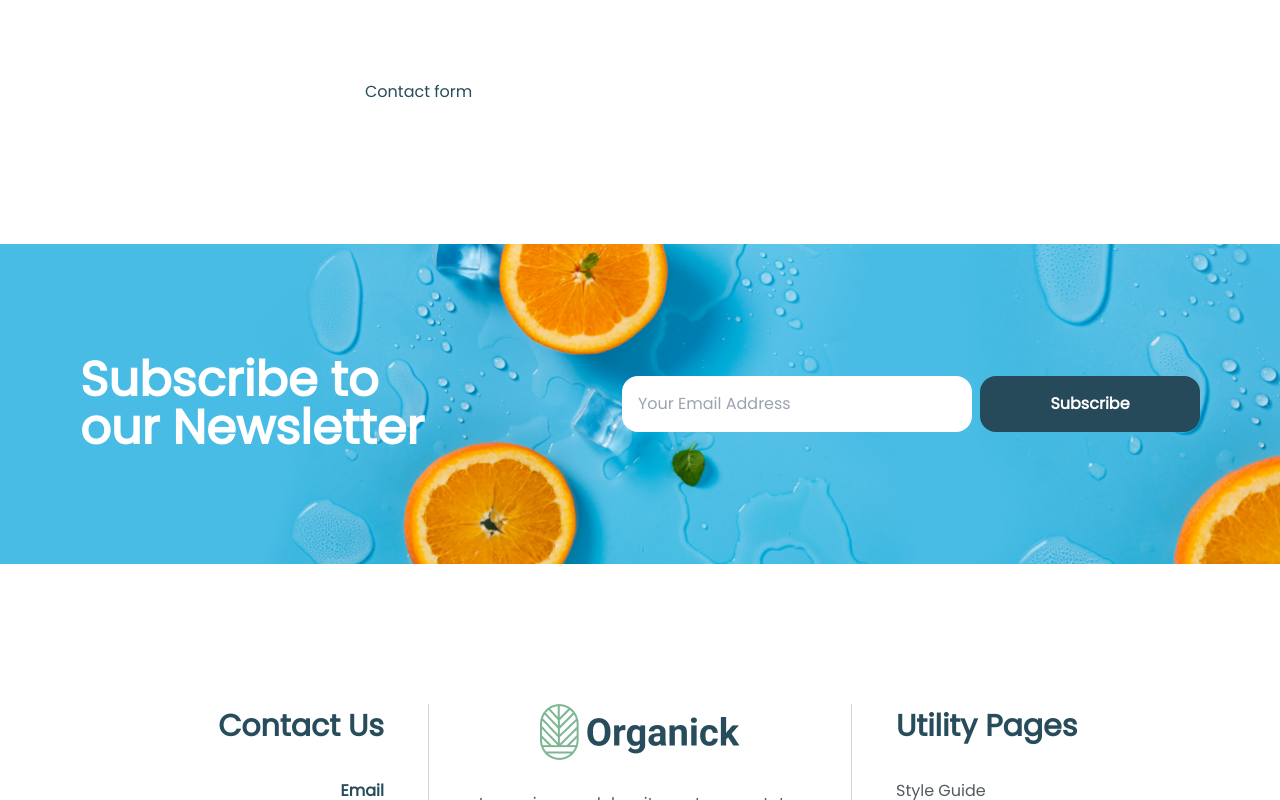
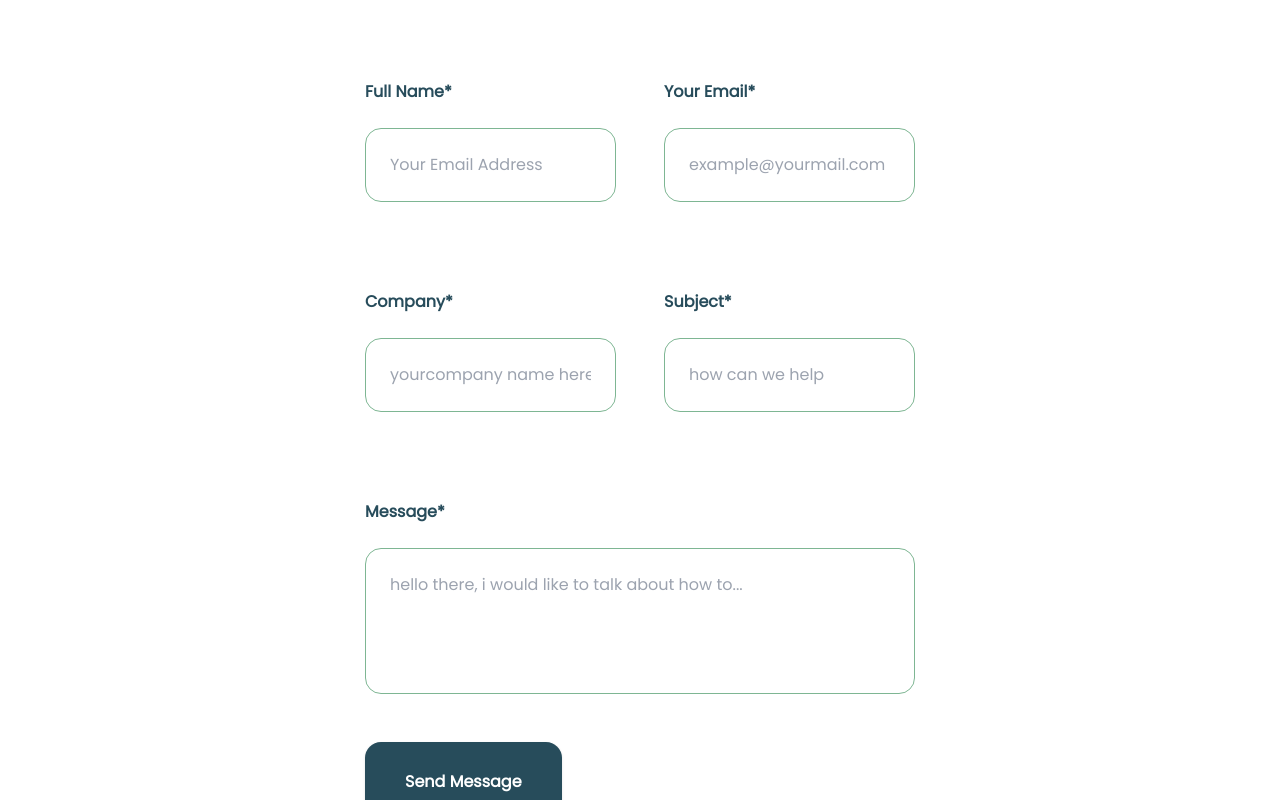
Before and after one commit to pally0091/Organic, a Next.js app: page /contact in a window 1280 px wide. Shown: the part 1260-2060 px from the top of the page. Built offline with nearby package versions, Linux system fonts and the light colour scheme.

Commit message:
Added form fields and functionality to ContactForm component

```diff
--- a/src/components/contact/ContactForm.tsx
+++ b/src/components/contact/ContactForm.tsx
@@ -1,9 +1,129 @@
-import React from "react";
+"use client";
+import React, { ChangeEvent, FormEvent, useState } from "react";
 
-const ContactForm = () => {
+interface FormData {
+  fullName: string;
+  email: string;
+  company: string;
+  subject: string;
+  message: string;
+}
+
+const ContactForm: React.FC = () => {
+  const [formData, setFormData] = useState<FormData>({
+    fullName: "",
+    email: "",
+    company: "",
+    subject: "",
+    message: "",
+  });
+
+  const handleChange = (
+    e: ChangeEvent<HTMLInputElement | HTMLTextAreaElement>
+  ) => {
+    const { name, value } = e.target;
+    setFormData((prevData) => ({
+      ...prevData,
+      [name]: value,
+    }));
+  };
+
+  const handleSubmit = (e: FormEvent) => {
+    e.preventDefault();
+    console.log("Form Data: ", formData);
+    setFormData({
+      fullName: "",
+      email: "",
+      company: "",
+      subject: "",
+      message: "",
+    });
+  };
   return (
     <div className="px-[365px] mt-[80px]">
-      <p>Contact form</p>
+      <form
+        className="grid grid-cols-1 md:grid-cols-2 gap-12"
+        onSubmit={handleSubmit}
+      >
+        {/* Full Name */}
+        <div className="flex flex-col mb-10">
+          <label className="font-semibold mb-6">Full Name*</label>
+          <input
+            type="text"
+            name="fullName"
+            placeholder="Your Email Address"
+            value={formData.fullName}
+            onChange={handleChange}
+            required
+            className="transition-all duration-300 border border-[#7EB693] rounded-2xl p-6 focus:outline-none focus:ring-2 focus:ring-teal-600"
+          />
+        </div>
+
+        {/* Email */}
+        <div className="flex flex-col mb-10">
+          <label className="font-semibold mb-6">Your Email*</label>
+          <input
+            type="email"
+            name="email"
+            placeholder="example@yourmail.com"
+            value={formData.email}
+            onChange={handleChange}
+            required
+            className="transition-all duration-300 border border-[#7EB693] rounded-2xl p-6 focus:outline-none focus:ring-2 focus:ring-teal-600"
+          />
+        </div>
+
+        {/* Company */}
+        <div className="flex flex-col mb-10">
+          <label className="font-semibold mb-6">Company*</label>
+          <input
+            type="text"
+            name="company"
+            placeholder="yourcompany name here"
+            value={formData.company}
+            onChange={handleChange}
+            className="transition-all duration-300 border border-[#7EB693] rounded-2xl p-6 focus:outline-none focus:ring-2 focus:ring-teal-600"
+          />
+        </div>
+
+        {/* Subject */}
+        <div className="flex flex-col mb-10">
+          <label className="font-semibold mb-6">Subject*</label>
+          <input
+            type="text"
+            name="subject"
+            placeholder="how can we help"
+            value={formData.subject}
+            onChange={handleChange}
+            required
+            className="transition-all duration-300 border border-[#7EB693] rounded-2xl p-6 focus:outline-none focus:ring-2 focus:ring-teal-600"
+          />
+        </div>
+
+        {/* Message */}
+        <div className="flex flex-col md:col-span-2">
+          <label className="font-semibold mb-6">Message*</label>
+          <textarea
+            name="message"
+            placeholder="hello there, i would like to talk about how to..."
+            value={formData.message}
+            onChange={handleChange}
+            rows={4}
+            required
+            className="transition-all duration-300 border border-[#7EB693] rounded-2xl p-6 focus:outline-none focus:ring-2 focus:ring-teal-600 resize-none"
+          />
+        </div>
+
+        {/* Submit Button */}
+        <div className="max-w-[220px]">
+          <button
+            type="submit"
+            className="w-full md:w-auto px-10 py-7 bg-[#274c5b] text-white font-semibold rounded-2xl shadow hover:bg-teal-600 focus:outline-none focus:ring-2 focus:ring-teal-600 focus:ring-opacity-50 transition-all duration-300"
+          >
+            Send Message
+          </button>
+        </div>
+      </form>
     </div>
   );
 };
```
